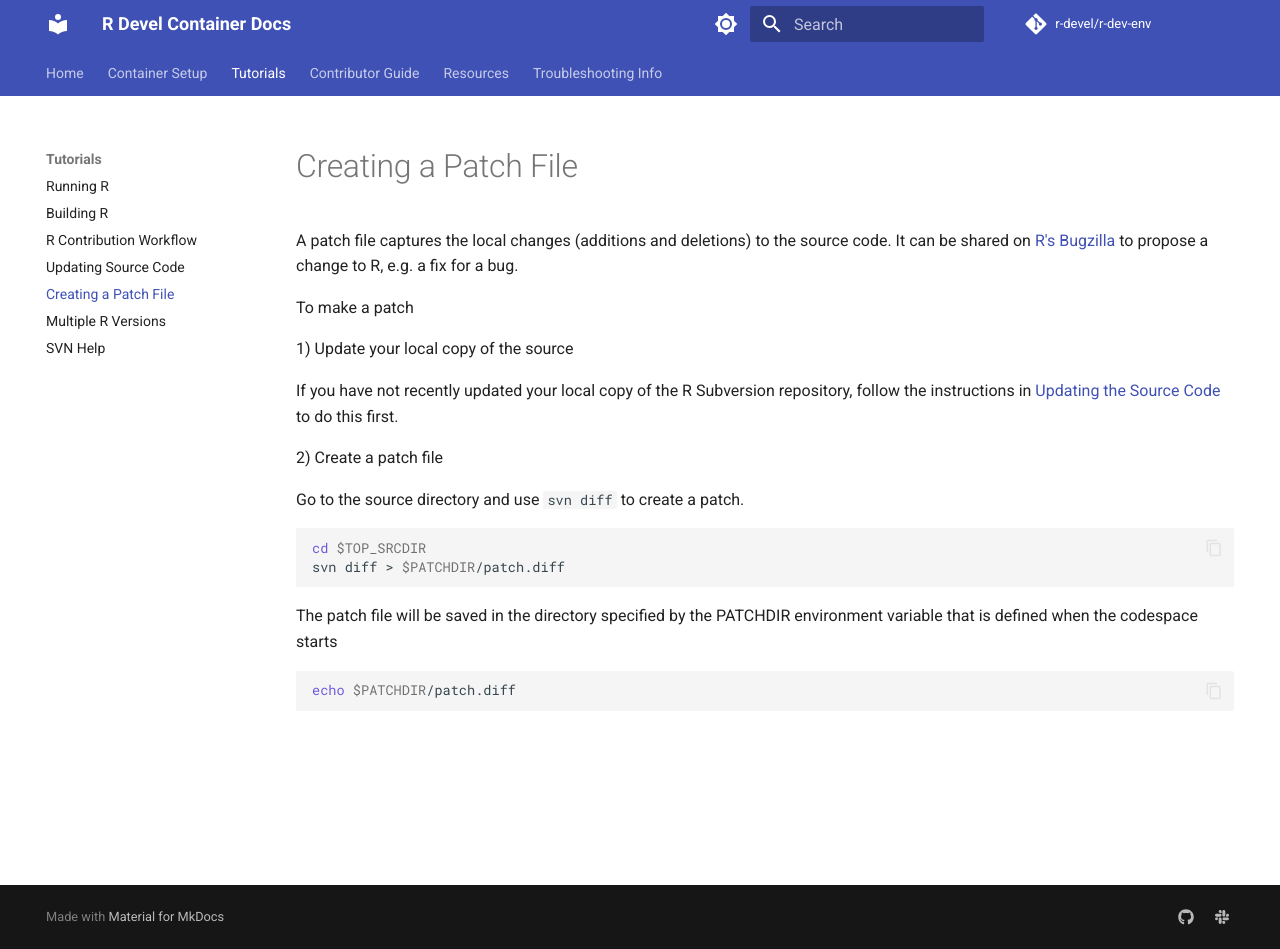
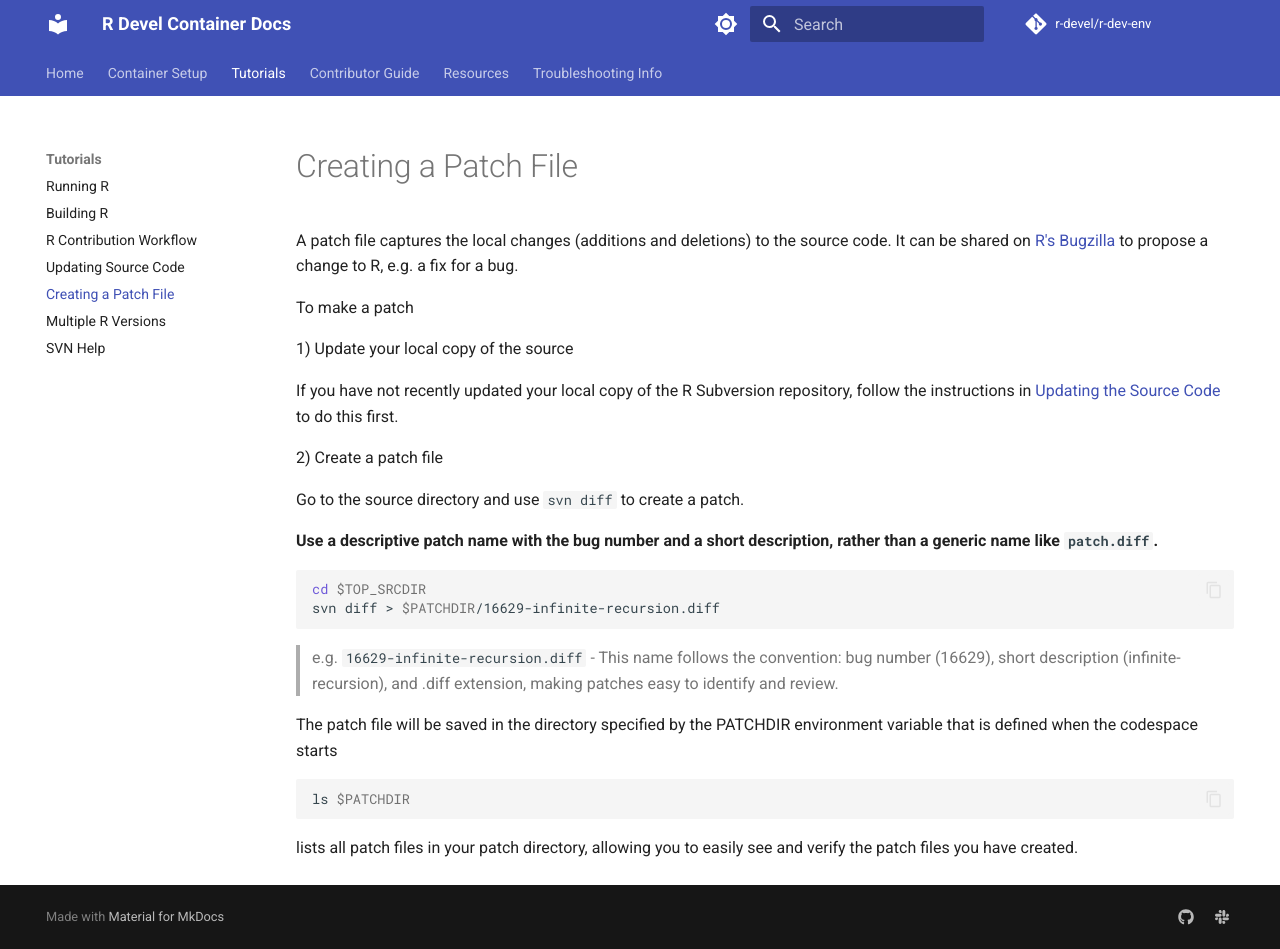
Before and after one commit to r-devel/r-dev-env, an MkDocs documentation site: the page built from docs/tutorials/patch_update.md, in a window 1280 px wide and 949 px high. Built offline with MkDocs 1.6.1 and Material for MkDocs 9.7.7, drawn with Linux system fonts in a browser that asks for light colours; comment, search, counter and statistics services are not loaded.

Commit message:
Update patch naming documentation and fix markdown lint errors (closes #220)

````diff
--- a/docs/tutorials/patch_update.md
+++ b/docs/tutorials/patch_update.md
@@ -14,14 +14,24 @@ this first.
 
 Go to the source directory and use `svn diff` to create a patch.
 
+**Use a descriptive patch name with the bug number and a short description,
+rather than a generic name like `patch.diff`.**
+
 ```bash
 cd $TOP_SRCDIR
-svn diff > $PATCHDIR/patch.diff
+svn diff > $PATCHDIR/16629-infinite-recursion.diff
 ```
+
+> e.g. `16629-infinite-recursion.diff` - This name follows the convention:
+bug number (16629), short description (infinite-recursion), and .diff extension,
+ making patches easy to identify and review.
 
 The patch file will be saved in the directory specified by the PATCHDIR
 environment variable that is defined when the codespace starts
 
 ```bash
-echo $PATCHDIR/patch.diff
+ls $PATCHDIR
 ```
+
+lists all patch files in your patch directory, allowing you to easily
+see and verify the patch files you have created.
````
